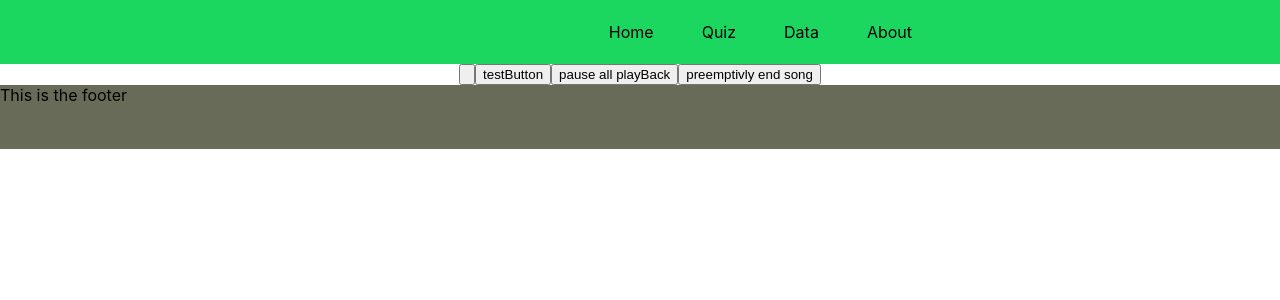
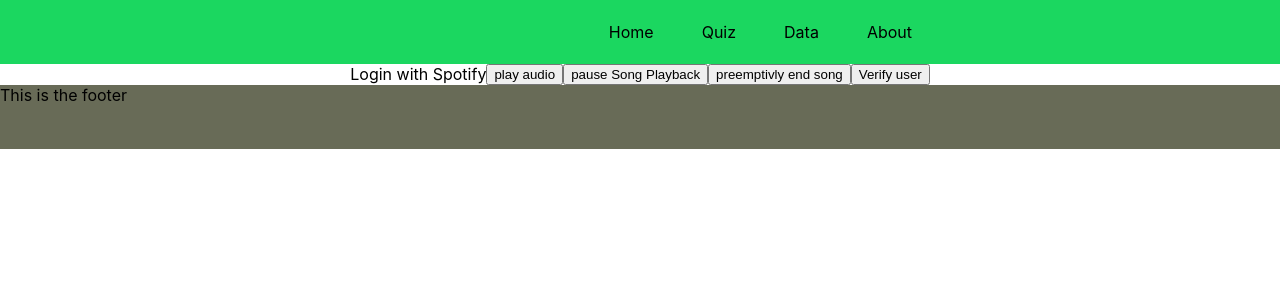
Before and after one commit to chingu-voyages/v33-bears-team-10, a Next.js app: page /TestPage in a window 1280 px wide. Shown: the top 300 px of the page. Built offline with nearby package versions, Linux system fonts and the light colour scheme; no server answers.

Commit message:
update TestPage tests

```diff
--- a/pages/TestPage.tsx
+++ b/pages/TestPage.tsx
@@ -4,7 +4,7 @@ import { useAuth } from '../hooks/useAuth';
 
 const TestPage = () => {
   const testAudio =
-    'https://p.scdn.co/mp3-preview/de1bf03287866de45384bd67332c9d98e9438aad?cid=774b29d4f13844c495f206cafdad9c86';
+    'https://p.scdn.co/mp3-preview/7850aadbb39c36c9e2df41aaeeee3bc5fb915426?cid=af66e62b15fb4bcdbcb5bdf1ead916ba';
 
   let audio = useAudioPlayer(5);
 
@@ -12,10 +12,14 @@ const TestPage = () => {
 
   return (
     <div style={{ display: 'flex', justifyContent: 'center' }}>
-      <button onClick={() => auth.signin()}></button>
-      <button onClick={() => audio.playSong(testAudio)}>testButton</button>
-      <button onClick={() => audio.pauseSong()}>pause all playBack</button>
+      {/* <button onClick={() => auth.testGetTopTracks()}>
+        Test get top tracks
+      </button> */}
+      {auth.SigninLink}
+      <button onClick={() => audio.playSong(testAudio)}>play audio</button>
+      <button onClick={() => audio.pauseSong()}>pause Song Playback</button>
       <button onClick={() => audio.endSong()}>preemptivly end song</button>
+      <button onClick={() => auth.verifyUser()}> Verify user </button>
     </div>
   );
 };
--- /dev/null
+++ b/utilities/axiosConfigs.ts
@@ -0,0 +1,3 @@
+import axios from 'axios';
+
+export const backend = {};
```
